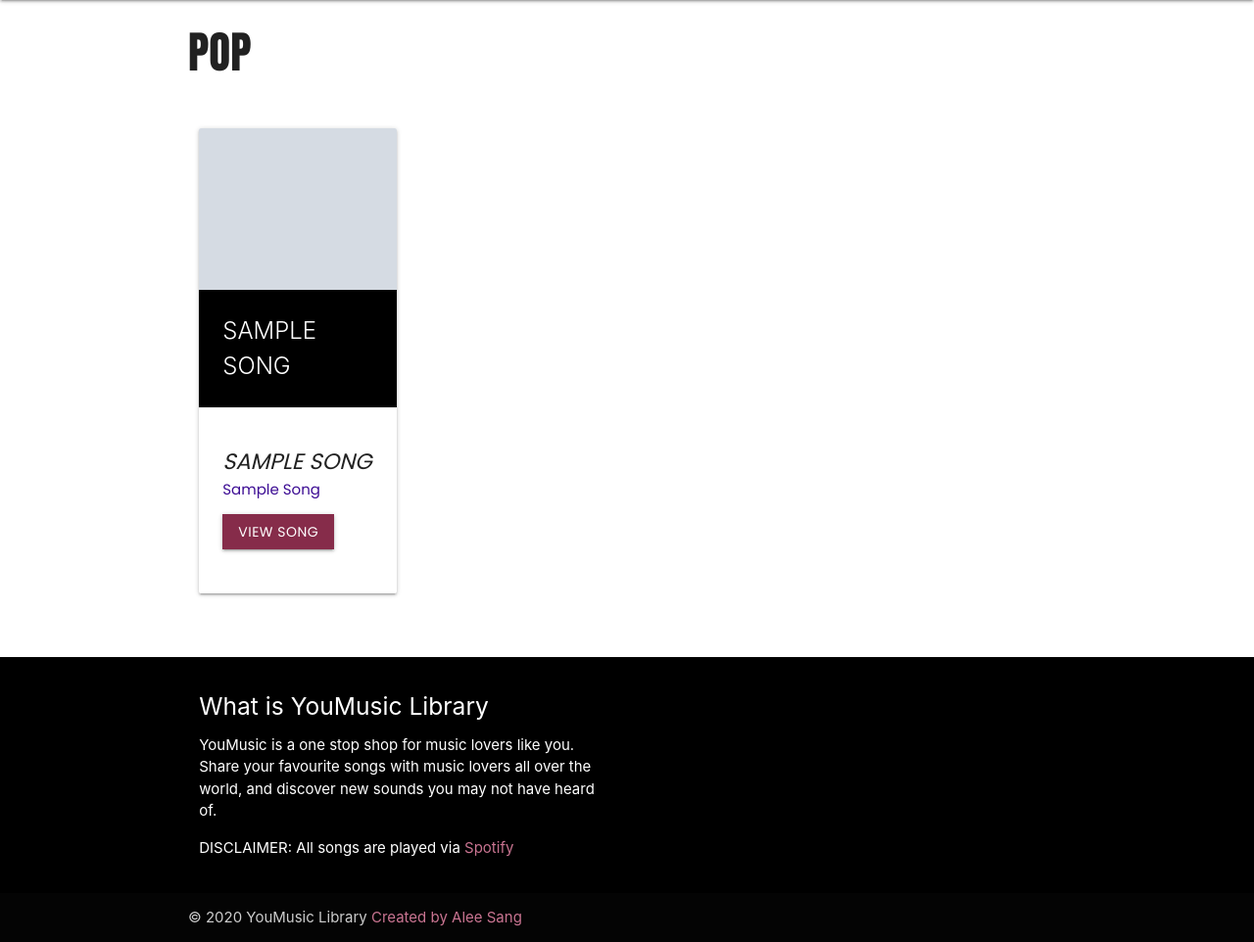
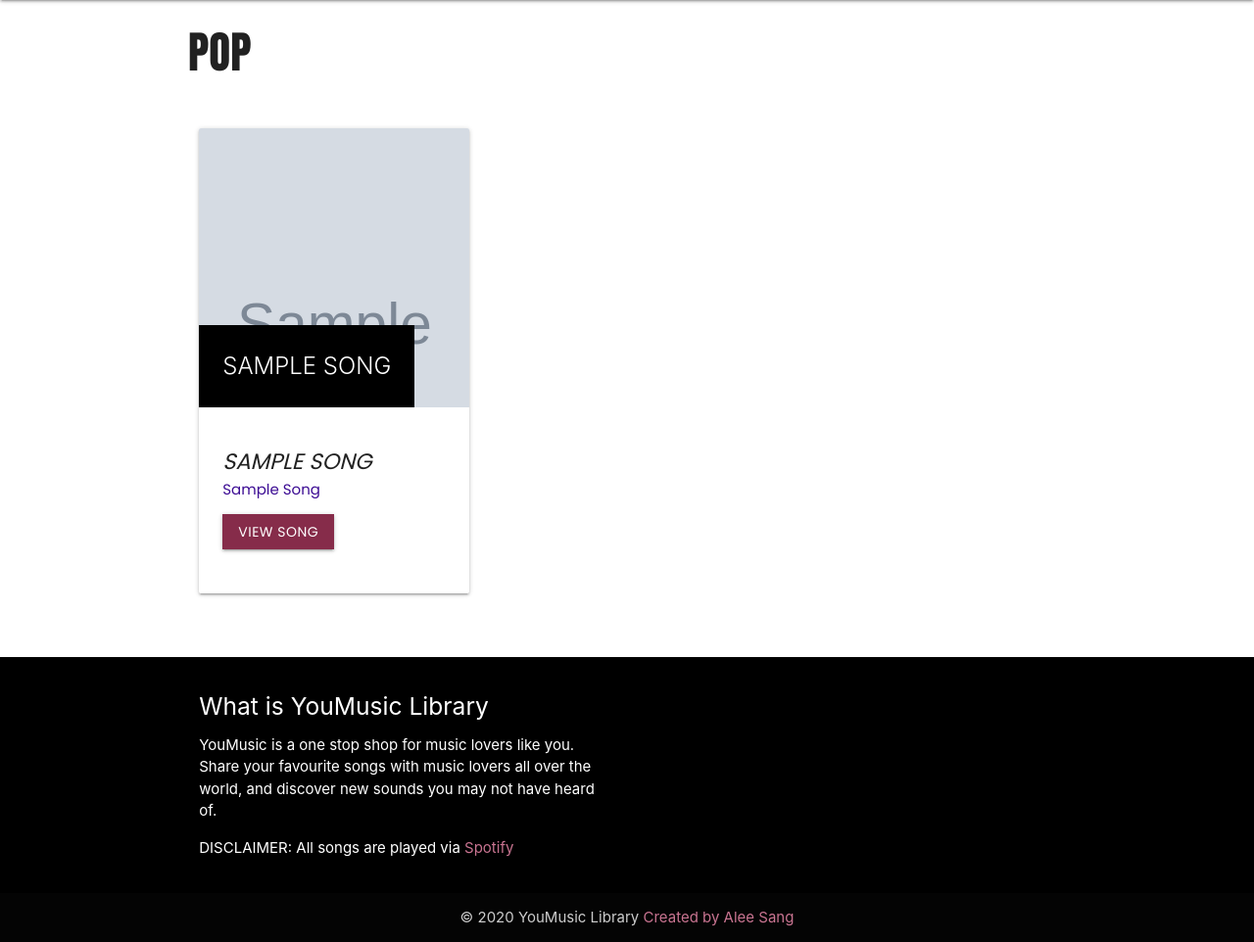
Before and after one commit to aleesang/milestone-project-three, a Flask app: page /get_pop in a window 1280 px wide. Shown: the part 64-1026 px from the top of the page at 98% size. Run offline with Flask 2, Linux system fonts and the light colour scheme; grey boxes marked "Sample" are stand-in pictures; a database or web service that is not in the repository returns one stand-in record (values such as "Sample title"); some libraries are stand-ins or nearby versions.

Commit message:
amended size of grid in tablet and desktop view

```diff
--- a/templates/allsongs.html
+++ b/templates/allsongs.html
@@ -7,7 +7,7 @@
 <!--Calling on song collection-->
 {% for song in songs %}
     <!--Song image-->
-    <div class="col l3 m6 s12">
+    <div class="col l4 m6 s12">
         <div class="card large">
             <div class="card-image">
                     <img class="image-size" src="{{song.song_image}}" alt="URL Image">
--- a/templates/base.html
+++ b/templates/base.html
@@ -56,7 +56,7 @@
       </div>
     </div>
   </div>
-  <div class="footer-copyright">
+  <div class="footer-copyright center">
     <div class="container"> © 2020 YouMusic Library <a class="footer_link" href="http://github.com/aleesang" target="_blank">Created by Alee Sang</a>
     </div>
   </div>
--- a/templates/chill.html
+++ b/templates/chill.html
@@ -7,7 +7,7 @@
  <div class="row">
  {% for song in songs %}
     <!-- Song image -->
-    <div class="col l3 m6 s12">
+    <div class="col l4 m6 s12">
         <div class="card large">
             <div class="card-image">
                     <img class="image-size" src="{{song.song_image}}" alt="URL Image">
--- a/templates/country.html
+++ b/templates/country.html
@@ -7,7 +7,7 @@
  <div class="row">
  {% for song in songs %}
     <!-- Song image -->
-    <div class="col l3 m6 s12">
+    <div class="col l4 m6 s12">
         <div class="card large">
             <div class="card-image">
                     <img class="image-size" src="{{song.song_image}}" alt="URL Image">
--- a/templates/folk.html
+++ b/templates/folk.html
@@ -7,7 +7,7 @@
  <div class="row">
  {% for song in songs %}
     <!-- Song image -->
-    <div class="col l3 m6 s12">
+    <div class="col l4 m6 s12">
         <div class="card large">
             <div class="card-image">
                     <img class="image-size" src="{{song.song_image}}" alt="URL Image">
--- a/templates/other.html
+++ b/templates/other.html
@@ -7,7 +7,7 @@
  <div class="row">
  {% for song in songs %}
     <!-- Song image -->
-    <div class="col l3 m6 s12">
+    <div class="col l4 m6 s12">
         <div class="card large">
             <div class="card-image">
                     <img class="image-size" src="{{song.song_image}}" alt="URL Image">
--- a/templates/pop.html
+++ b/templates/pop.html
@@ -8,7 +8,7 @@
  <div class="row">
  {% for song in songs %}
     <!-- Song image -->
-    <div class="col l3 m6 s12">
+    <div class="col l4 m6 s12">
         <div class="card large">
             <div class="card-image">
                     <img class="image-size" src="{{song.song_image}}" alt="URL Image">
--- a/templates/reggae.html
+++ b/templates/reggae.html
@@ -8,7 +8,7 @@
  <div class="row">
  {% for song in songs %}
     <!-- Song image -->
-    <div class="col l3 m6 s12">
+    <div class="col l4 m6 s12">
         <div class="card large">
             <div class="card-image">
                     <img class="image-size" src="{{song.song_image}}" alt="URL Image">
--- a/templates/rock.html
+++ b/templates/rock.html
@@ -8,7 +8,7 @@
  <div class="row">
  {% for song in songs %}
     <!-- Song image -->
-    <div class="col l3 m6 s12">
+    <div class="col l4 m6 s12">
         <div class="card large">
             <div class="card-image">
                     <img class="image-size" src="{{song.song_image}}" alt="URL Image">
--- a/templates/urban.html
+++ b/templates/urban.html
@@ -8,7 +8,7 @@
  <div class="row">
  {% for song in songs %}
     <!-- Song image -->
-    <div class="col l3 m6 s12">
+    <div class="col l4 m6 s12">
         <div class="card large">
             <div class="card-image">
                     <img class="image-size" src="{{song.song_image}}" alt="URL Image">
```
